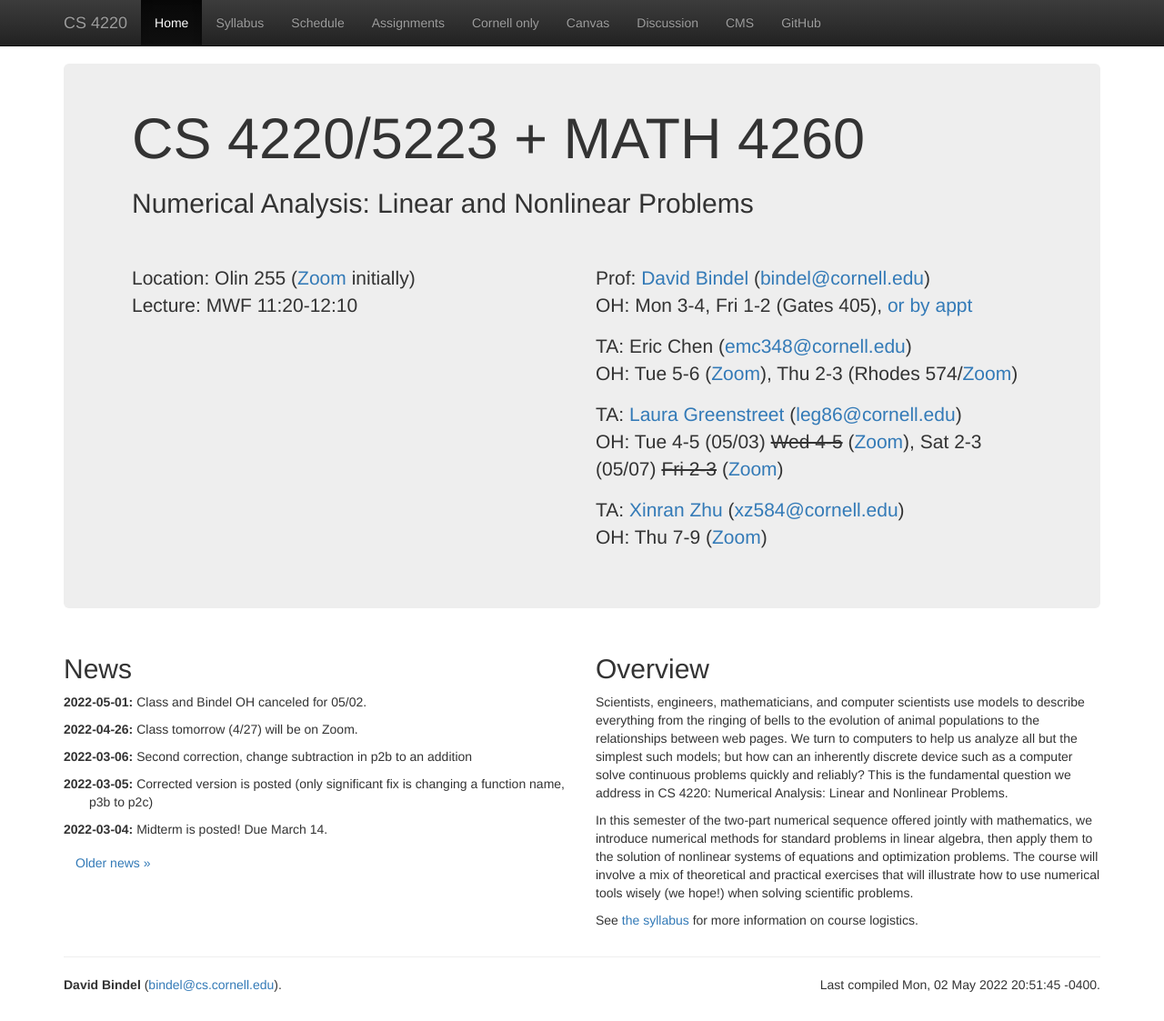
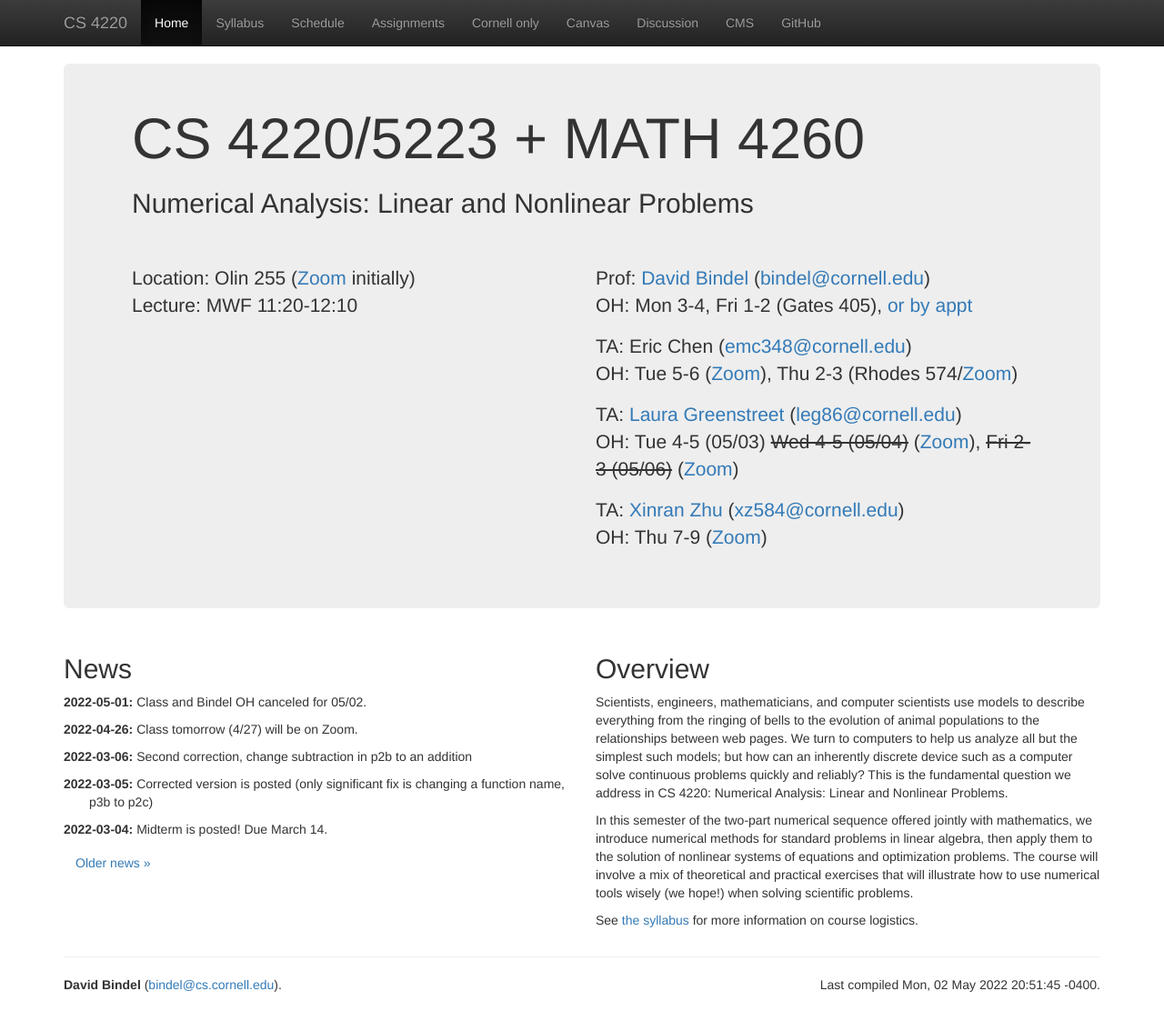
Before and after one commit to dbindel/cs4220-s22, a Jekyll site: the page built from web/index.html, in a window 1280 px wide and 1123 px high. Shown: the whole window at 91% size. Built offline with Jekyll 4.4.1, drawn with Linux system fonts in a browser that asks for light colours; nearby versions of some CDN libraries.

Commit message:
Laura's OHs Updated

```diff
--- a/web/_data/news.yml
+++ b/web/_data/news.yml
@@ -36,4 +36,7 @@
   text: Class and Bindel OH on 4/29 will be on Zoom.
 
   date: 2022-05-01
+  text: Laura's OH changed to 05/03 2-3pm for the week of 05/02.
+
+  date: 2022-05-01
   text: Class and Bindel OH canceled for 05/02.
--- a/web/_includes/cs4220_head.html
+++ b/web/_includes/cs4220_head.html
@@ -28,7 +28,7 @@
       <p>
         TA: <a href="https://lauragreenstreet.github.io/about-me/">Laura Greenstreet</a>
         (<a href="mailto:leg86@cornell.edu">leg86@cornell.edu</a>)<br/>
-        OH: Tue 4-5 (05/03) <s>Wed 4-5</s> (<a href="https://cornell.zoom.us/j/96726438693?pwd=RUptVlMybU9xcGJnM250WHRRR3ROdz09">Zoom</a>), Sat 2-3 (05/07) <s>Fri 2-3</s> (<a href="https://cornell.zoom.us/j/96726438693?pwd=RUptVlMybU9xcGJnM250WHRRR3ROdz09">Zoom</a>)
+        OH: Tue 4-5 (05/03) <s>Wed 4-5 (05/04)</s> (<a href="https://cornell.zoom.us/j/96726438693?pwd=RUptVlMybU9xcGJnM250WHRRR3ROdz09">Zoom</a>), <s>Fri 2-3 (05/06)</s> (<a href="https://cornell.zoom.us/j/96726438693?pwd=RUptVlMybU9xcGJnM250WHRRR3ROdz09">Zoom</a>)
       </p>
       <p>
         TA: <a href="https://www.cam.cornell.edu/research/grad-students/jessie-xinran-zhu">Xinran Zhu</a>
```
